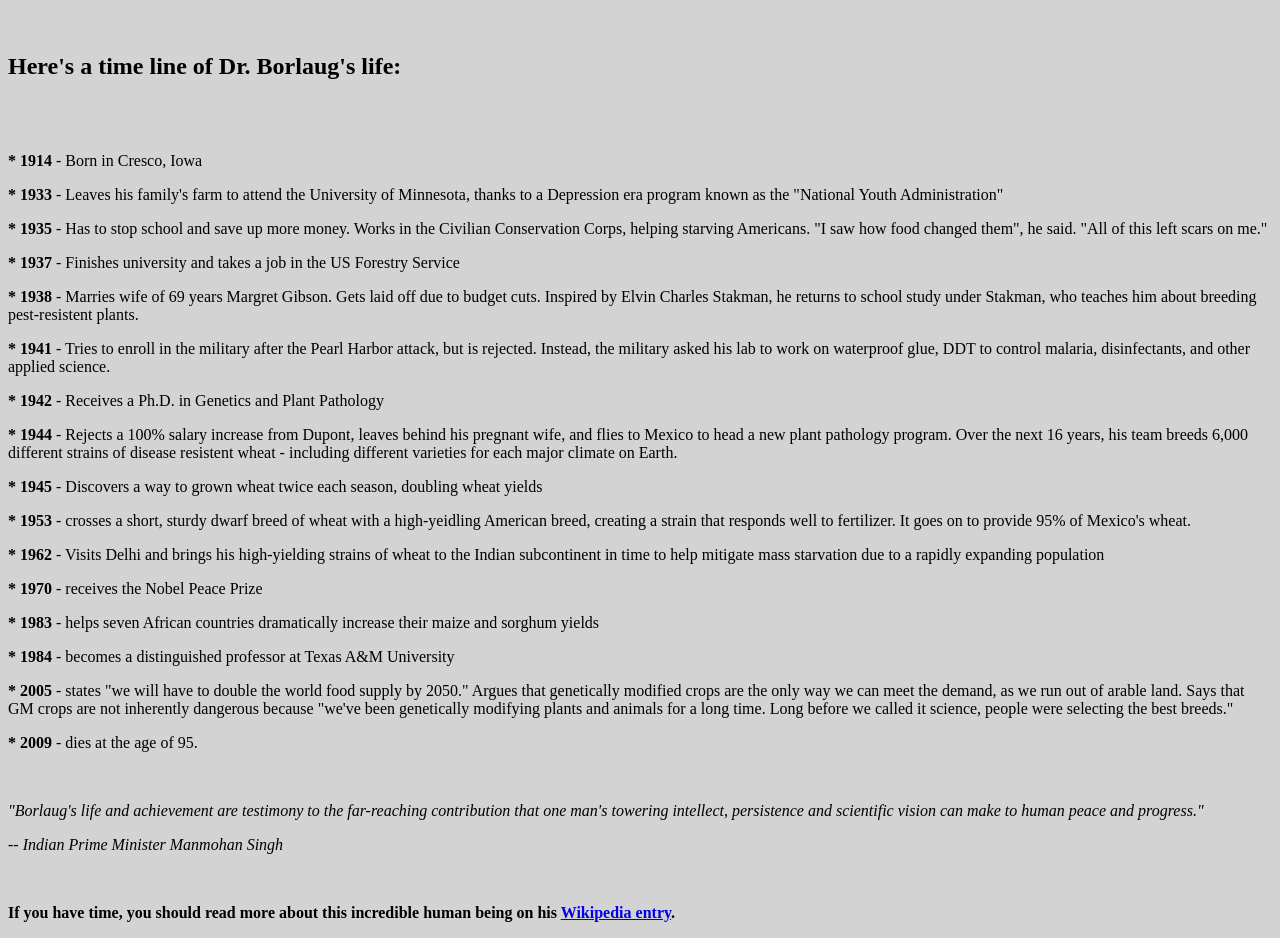
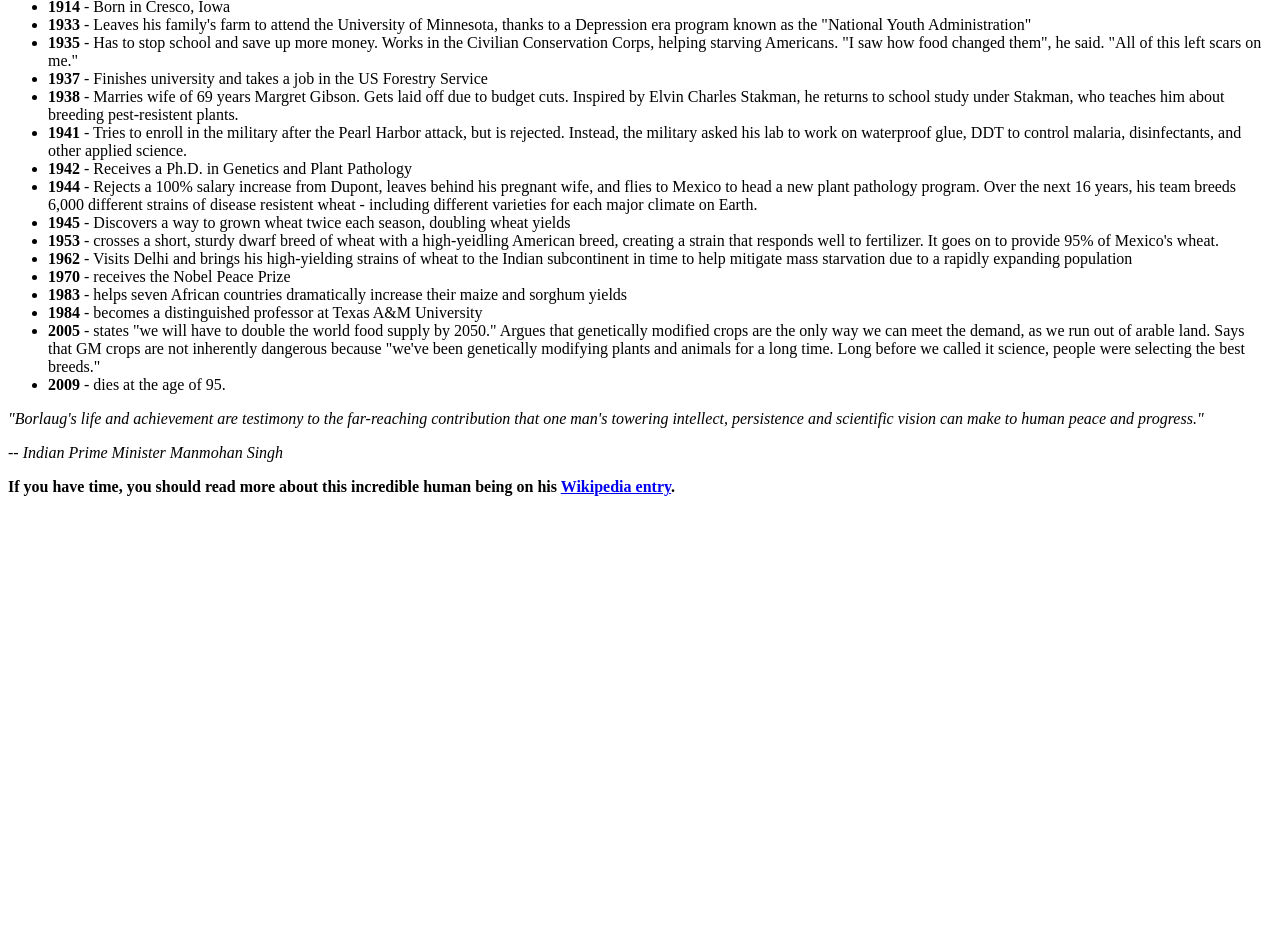
Before and after one commit to devcodepush/Tribute-Page, a plain HTML site: page html/index.html in a window 1280 px wide. Shown: the part 497-1435 px from the top of the page. After the commit the page ends 1009 px from the top, so only its background shows below. Drawn offline with Linux system fonts and the light colour scheme; files that its build step writes are made by us from their sources.

Commit message:
added changes

```diff
--- a/html/index.html
+++ b/html/index.html
@@ -1,64 +1,118 @@
+<!DOCTYPE html>
 <html>
-<br>
-<br>
-<br>
   <head>
-  <link rel="stylesheet" type="text/css" href="style.css" media="screen" />
+    <title>html 1</title>
+    <link rel="stylesheet" href="styles.css" />
   </head>
+
   <body>
-  <main>
-  <h1>Dr. Norman Borlaug
-  </h1>
-  <p>The man who saved a billion lives
+    <main id="main">
+      <h1 id="title">Dr. Norman Borlaug</h1>
+      <p>The man who saved a billion lives</p>
+      <figure id="img-div">
+        <img
+          id="image"
+          src="https://cdn.freecodecamp.org/testable-projects-fcc/images/tribute-page-main-image.jpg"
+          alt="Dr. Norman Borlaug"
+        />
+        <figcaption id="img-caption">
+          Dr. Norman Borlaug, third from the left, trains biologists in Mexico
+          on how to increase wheat yields - part of his life-long war on hunger.
+        </figcaption>
+      </figure>
+      <section>
+        <h3>Here's a time line of Dr. Borlaug's life:</h3>
+        <ul>
+          <li><strong>1914</strong> - Born in Cresco, Iowa</li>
+          <li>
+            <strong>1933</strong> - Leaves his family's farm to attend the
+            University of Minnesota, thanks to a Depression era program known as
+            the "National Youth Administration"
+          </li>
+          <li>
+            <strong>1935</strong> - Has to stop school and save up more money.
+            Works in the Civilian Conservation Corps, helping starving
+            Americans. "I saw how food changed them", he said. "All of this left
+            scars on me."
+          </li>
+          <li>
+            <strong>1937</strong> - Finishes university and takes a job in the
+            US Forestry Service
+          </li>
+          <li>
+            <strong>1938</strong> - Marries wife of 69 years Margret Gibson.
+            Gets laid off due to budget cuts. Inspired by Elvin Charles Stakman,
+            he returns to school study under Stakman, who teaches him about
+            breeding pest-resistent plants.
+          </li>
+          <li>
+            <strong>1941</strong> - Tries to enroll in the military after the
+            Pearl Harbor attack, but is rejected. Instead, the military asked
+            his lab to work on waterproof glue, DDT to control malaria,
+            disinfectants, and other applied science.
+          </li>
+          <li>
+            <strong>1942</strong> - Receives a Ph.D. in Genetics and Plant
+            Pathology
+          </li>
+          <li>
+            <strong>1944</strong> - Rejects a 100% salary increase from Dupont,
+            leaves behind his pregnant wife, and flies to Mexico to head a new
+            plant pathology program. Over the next 16 years, his team breeds
+            6,000 different strains of disease resistent wheat - including
+            different varieties for each major climate on Earth.
+          </li>
+          <li>
+            <strong>1945</strong> - Discovers a way to grown wheat twice each
+            season, doubling wheat yields
+          </li>
+          <li>
+            <strong>1953</strong> - crosses a short, sturdy dwarf breed of wheat
+            with a high-yeidling American breed, creating a strain that responds
+            well to fertilizer. It goes on to provide 95% of Mexico's wheat.
+          </li>
+          <li>
+            <strong>1962</strong> - Visits Delhi and brings his high-yielding
+            strains of wheat to the Indian subcontinent in time to help mitigate
+            mass starvation due to a rapidly expanding population
+          </li>
+          <li><strong>1970</strong> - receives the Nobel Peace Prize</li>
+          <li>
+            <strong>1983</strong> - helps seven African countries dramatically
+            increase their maize and sorghum yields
+          </li>
+          <li>
+            <strong>1984</strong> - becomes a distinguished professor at Texas
+            A&M University
+          </li>
+          <li>
+            <strong>2005</strong> - states "we will have to double the world
+            food supply by 2050." Argues that genetically modified crops are the
+            only way we can meet the demand, as we run out of arable land. Says
+            that GM crops are not inherently dangerous because "we've been
+            genetically modifying plants and animals for a long time. Long
+            before we called it science, people were selecting the best breeds."
+          </li>
+          <li><strong>2009</strong> - dies at the age of 95.</li>
+        </ul>
+        <p>
+          <em
+            >"Borlaug's life and achievement are testimony to the far-reaching
+            contribution that one man's towering intellect, persistence and
+            scientific vision can make to human peace and progress."
+          </em>
         </p>
-<img src="https://cdn.freecodecamp.org/testable-projects-fcc/images/tribute-page-main-image.jpg"
-<br>
-<figcaption>Dr. Norman Borlaug, third from the left, trains biologists in Mexico on how to increase wheat yields - part of his life-long war on hunger.
-</figcaption>
-<br>
-<br>
-<h2>Here's a time line of Dr. Borlaug's life:
-</h2>
-<br>
-<br>
-<p><strong>* 1914</strong> - Born in Cresco, Iowa
+        <p><em>-- Indian Prime Minister Manmohan Singh </em></p>
+        <p>
+          <strong
+            >If you have time, you should read more about this incredible human
+            being on his
+            <a href="https://en.wikipedia.org/wiki/Norman_Borlaug"
+              >Wikipedia entry</a
+            >.</strong
+          >
         </p>
-<p><strong>* 1933</strong> - Leaves his family's farm to attend the University of Minnesota, thanks to a Depression era program known as the "National Youth Administration"
-<p><strong>* 1935</strong> - Has to stop school and save up more money. Works in the Civilian Conservation Corps, helping starving Americans. "I saw how food changed them", he said. "All of this left scars on me."
-</p>
-<p><strong>* 1937</strong> - Finishes university and takes a job in the US Forestry Service
-</p>
-<p><strong>* 1938</strong> - Marries wife of 69 years Margret Gibson. Gets laid off due to budget cuts. Inspired by Elvin Charles Stakman, he returns to school study under Stakman, who teaches him about breeding pest-resistent plants.
-</p>
-<p><strong>* 1941</strong> - Tries to enroll in the military after the Pearl Harbor attack, but is rejected. Instead, the military asked his lab to work on waterproof glue, DDT to control malaria, disinfectants, and other applied science.
-</p>
-<p><strong>* 1942</strong> - Receives a Ph.D. in Genetics and Plant Pathology
-</p>
-<p><strong>* 1944</strong> - Rejects a 100% salary increase from Dupont, leaves behind his pregnant wife, and flies to Mexico to head a new plant pathology program. Over the next 16 years, his team breeds 6,000 different strains of disease resistent wheat - including different varieties for each major climate on Earth.
-</p>
-<p><strong>* 1945</strong> - Discovers a way to grown wheat twice each season, doubling wheat yields
-</p>
-<p><strong>* 1953</strong> - crosses a short, sturdy dwarf breed of wheat with a high-yeidling American breed, creating a strain that responds well to fertilizer. It goes on to provide 95% of Mexico's wheat.
-</p>
-<p><strong>* 1962</strong> - Visits Delhi and brings his high-yielding strains of wheat to the Indian subcontinent in time to help mitigate mass starvation due to a rapidly expanding population
-</p>
-<p><strong>* 1970</strong> - receives the Nobel Peace Prize
-</p>
-<p><strong>* 1983</strong> - helps seven African countries dramatically increase their maize and sorghum yields
-</p>
-<p><strong>* 1984</strong> - becomes a distinguished professor at Texas A&M University
-</p>
-<p><strong>* 2005</strong> - states "we will have to double the world food supply by 2050." Argues that genetically modified crops are the only way we can meet the demand, as we run out of arable land. Says that GM crops are not inherently dangerous because "we've been genetically modifying plants and animals for a long time. Long before we called it science, people were selecting the best breeds."
-</p>
-<p><strong>* 2009</strong> - dies at the age of 95.
-</p>
-<br>
-<p><em>"Borlaug's life and achievement are testimony to the far-reaching contribution that one man's towering intellect, persistence and scientific vision can make to human peace and progress."
-</em></p>
-<p><em>-- Indian Prime Minister Manmohan Singh
-</em></p>
-<br>
-<p><strong>If you have time, you should read more about this incredible human being on his <a href="https://en.wikipedia.org/wiki/Norman_Borlaug">Wikipedia entry</a>.</strong></p>
+      </section>
     </main>
   </body>
 </html>
```
Lines whose indentation alone changed are shown as unchanged.
